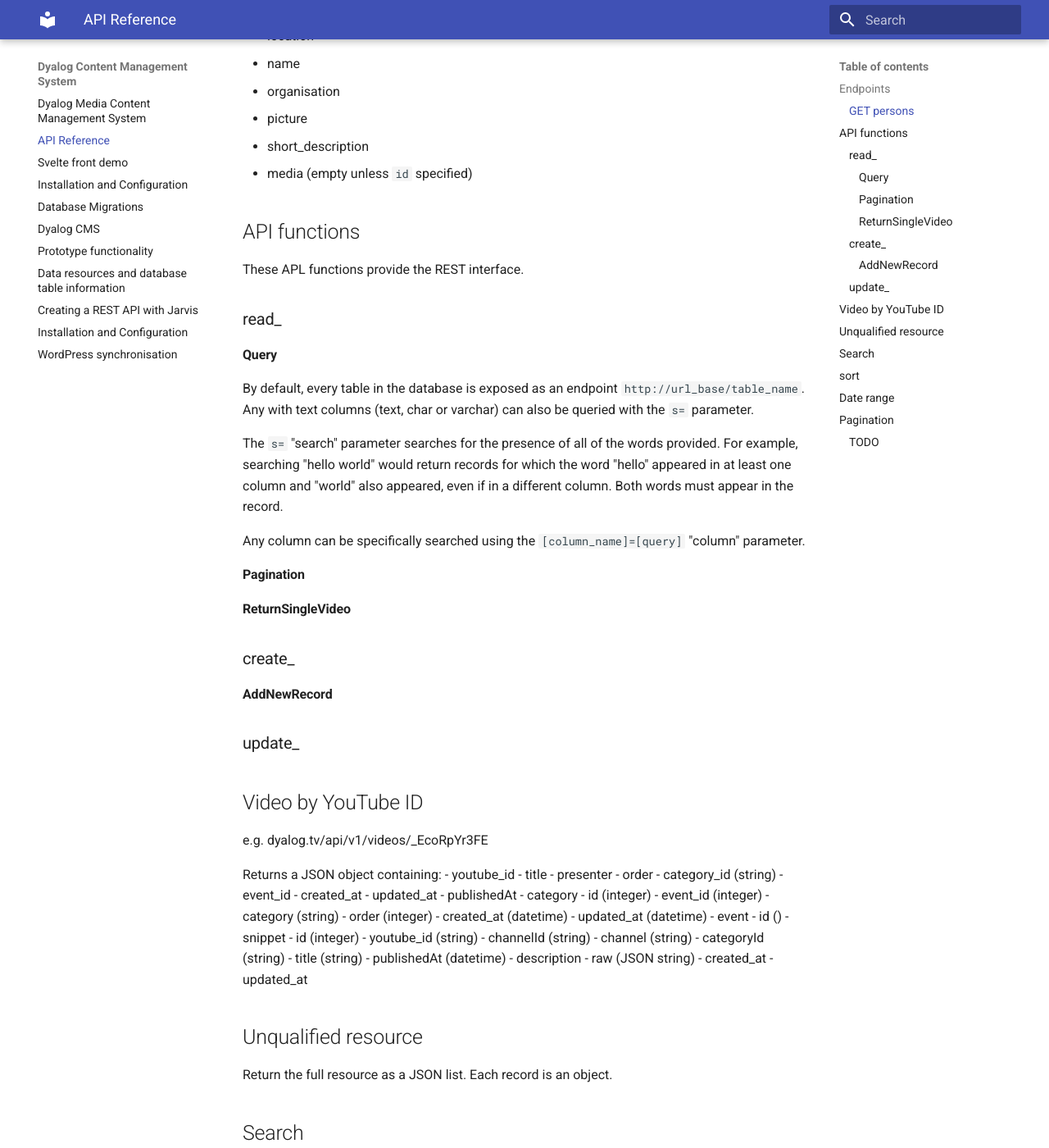
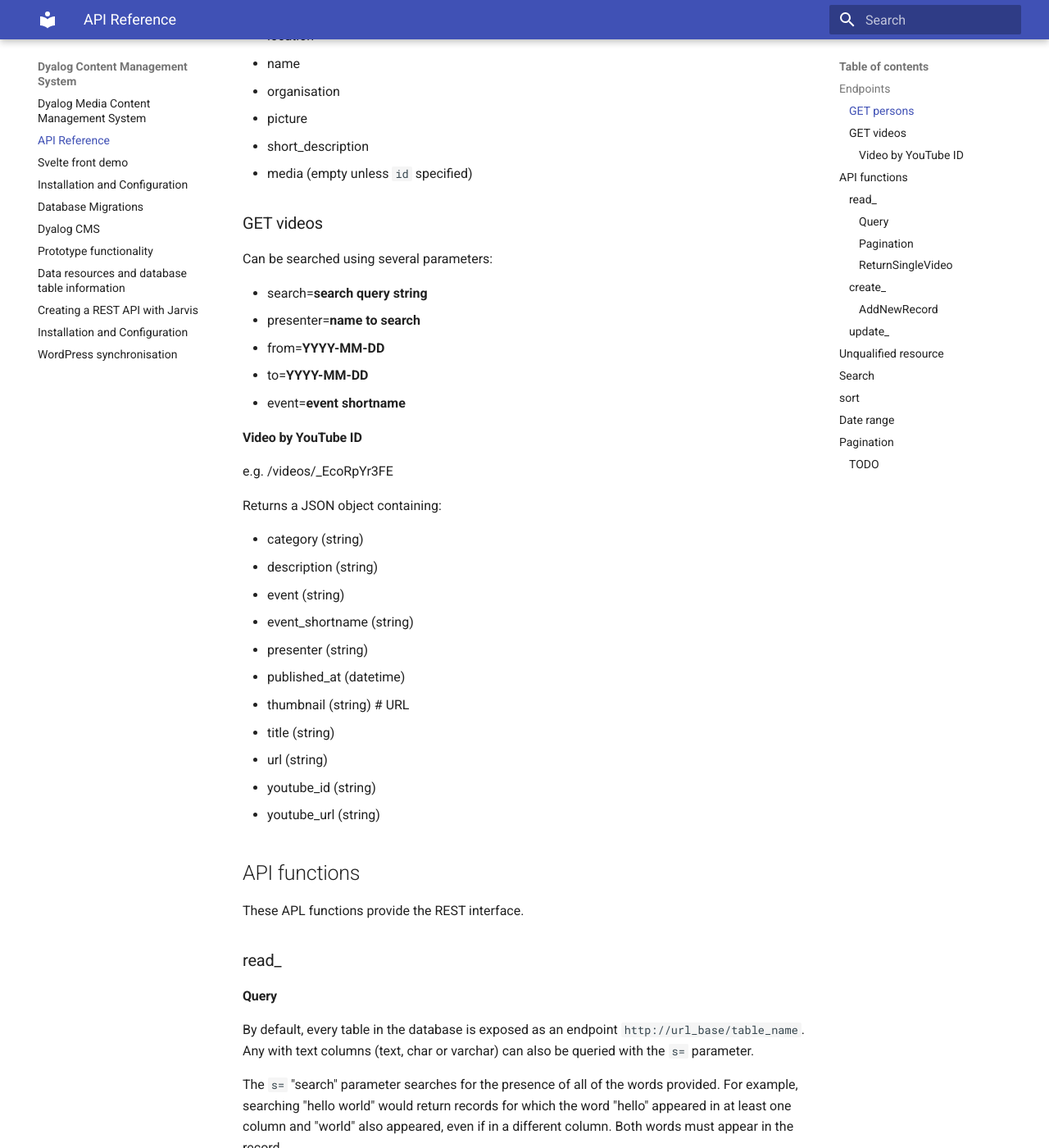
Before and after one commit to Dyalog/DCMS, an MkDocs documentation site: the page built from docs/api.md, in a window 1280 px wide and 1400 px high, scrolled down 965 px. Shown: the whole window at 82% size. Built offline with MkDocs 1.6.1 and Material for MkDocs 9.7.7, drawn with Linux system fonts in a browser that asks for light colours.

Commit message:
add thumbnail url and youtube url to videos API

```diff
--- a/docs/api.md
+++ b/docs/api.md
@@ -38,6 +38,32 @@
 - short_description
 - media (empty unless `id` specified)
 
+### GET videos
+Can be searched using several parameters:
+
+- search=**search query string**
+- presenter=**name to search**
+- from=**YYYY-MM-DD**
+- to=**YYYY-MM-DD**
+- event=**event shortname**
+
+#### Video by YouTube ID
+e.g. /videos/_EcoRpYr3FE
+
+Returns a JSON object containing:
+
+- category (string)
+- description (string)
+- event (string)
+- event_shortname (string)
+- presenter (string)
+- published_at (datetime)
+- thumbnail (string)   # URL
+- title (string)
+- url (string)
+- youtube_id (string)
+- youtube_url (string)
+
 ## API functions
 These APL functions provide the REST interface.
 
@@ -59,41 +85,6 @@
 #### AddNewRecord
 
 ### update_
-
-## Video by YouTube ID
-e.g. dyalog.tv/api/v1/videos/_EcoRpYr3FE
-
-Returns a JSON object containing:
-- youtube_id
-- title
-- presenter
-- order
-- category_id (string)
-- event_id
-- created_at
-- updated_at
-- publishedAt
-- category
-    - id (integer)
-    - event_id (integer)
-    - category (string)
-    - order (integer)
-    - created_at (datetime)
-    - updated_at (datetime)
-- event
-    - id ()
-- snippet
-    - id (integer)
-    - youtube_id (string)
-    - channelId (string)
-    - channel (string)
-    - categoryId (string)
-    - title (string)
-    - publishedAt (datetime)
-    - description
-    - raw (JSON string)
-    - created_at
-    - updated_at
 
 ## Unqualified resource
 Return the full resource as a JSON list. Each record is an object.
```
Also changed, not shown: 3 other files.
